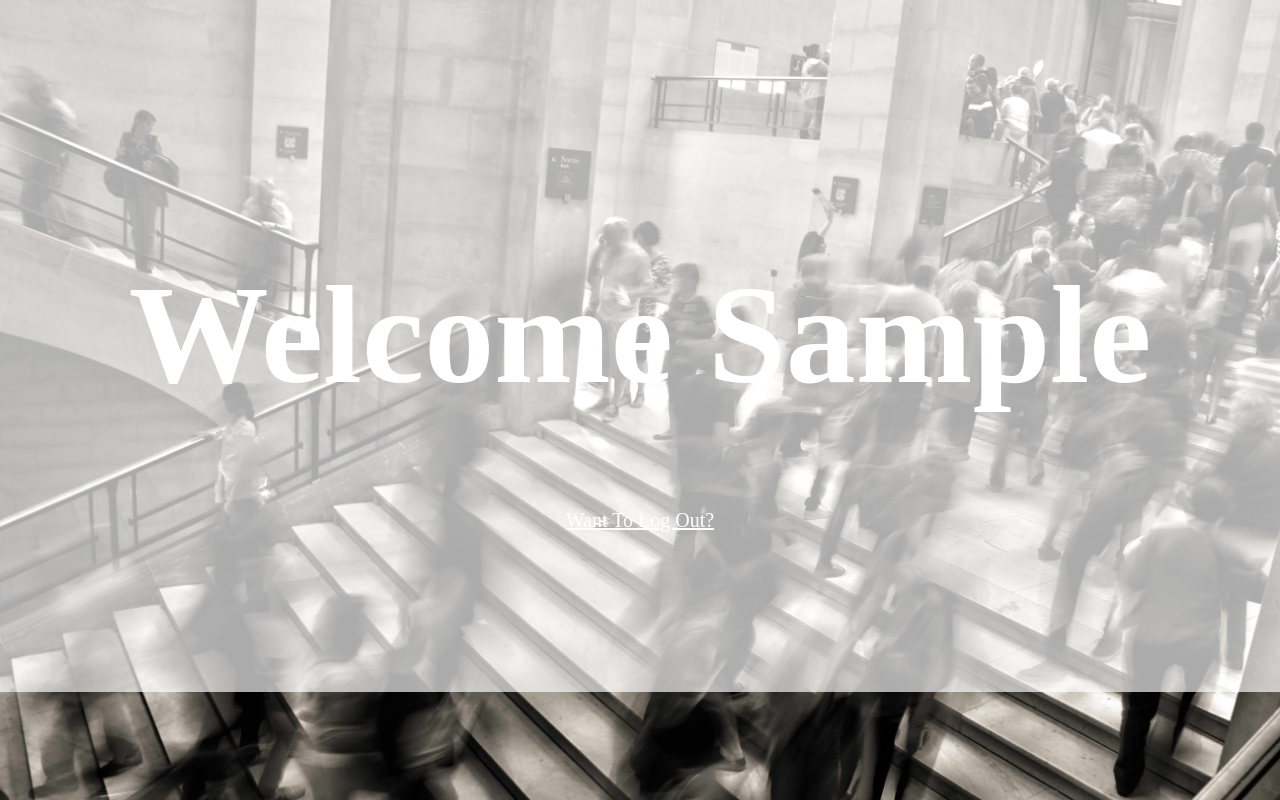
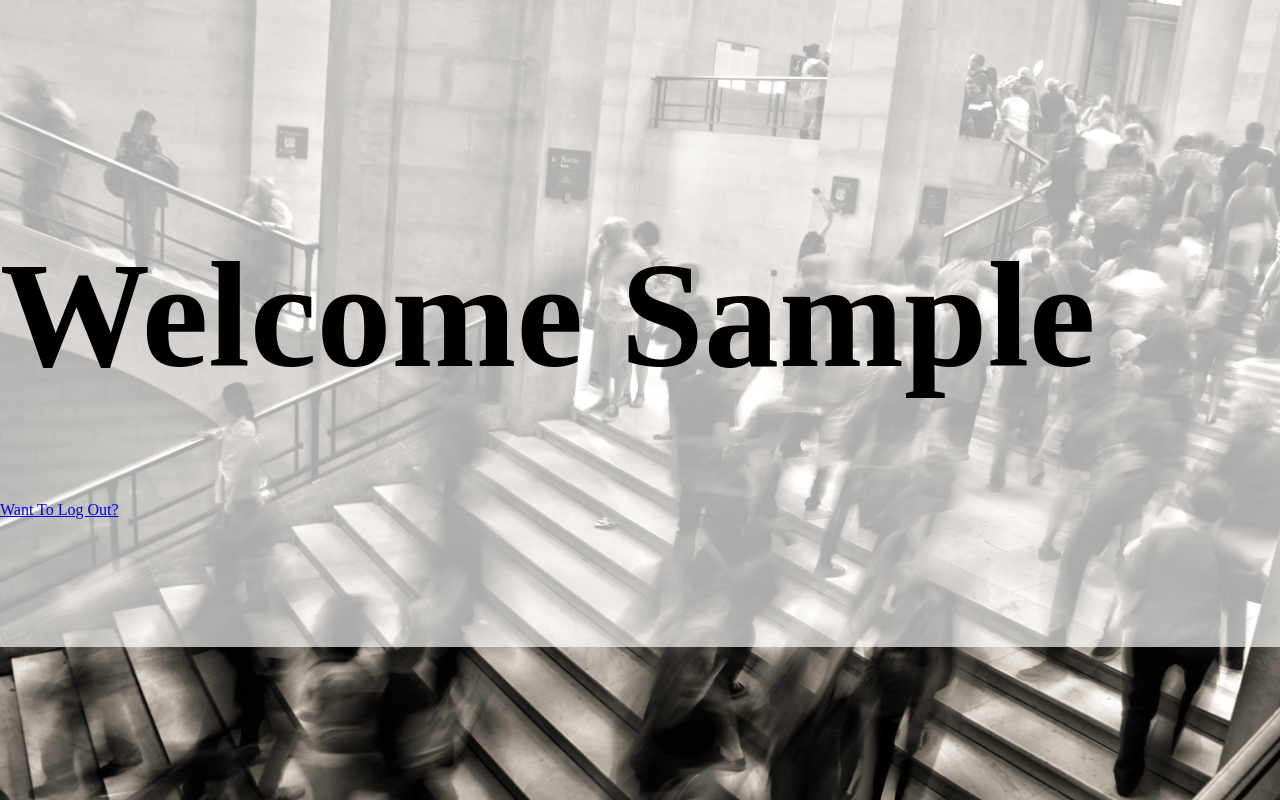
Before and after one commit to teniolona/backend_class, a Django app: page /stuternlogin/ in a window 1280 px wide. Run offline with Django 4.2, Linux system fonts and the light colour scheme; the visitor is signed in with stand-in values (Sample User, id 1).

Commit message:
Revert "Added Changes concerning welcome.html"
This reverts commit 5605c7f2a80211dbd5448616087759ebd270c2fc.

```diff
--- a/stuternlogin/templates/stuternlogin/login.html
+++ b/stuternlogin/templates/stuternlogin/login.html
@@ -17,12 +17,12 @@
                 <input type="checkbox" title="Remember Login">
                 <label class="typography2 text-color1 labels">Remember Me</label><br>
                 <button title="Sign In" class="signInbutton typography3 text-color2" value="Login" type="submit"> Sign In</button><br><br>
-                <a href="{% url 'stuternlogin:create' %}"><button formnovalidate title="Create An Account" type="button" value="Sign Up" class="createButton typography3 text-color3">Create an account</button></a><br><br>
+                <a href="{% url 'stuternlogin:create' %}"><button title="Create An Account" class="createButton typography3 text-color3">Create an account</button></a><br><br>
                 <a href="#forgot-password " class="typography2 text-color3 other-links"><p>Forgot Your Password?</p></a>
                 <a href="#other-problems " class="typography2 text-color3 other-links"><p>Didn't receive confirmation instructions?</p></a>
             </form><br>
             {% if message %}
-                <div style="color: white; background-color:blue; text-align:center; padding: 2px; margin: 0em 2em;"> {{message}} </div>
+                <div style="color: white; background-color:blue; text-align:center; padding: 2px;"> {{message}} </div>
             {% endif %}
         </div>
     </main>
--- a/stuternlogin/templates/stuternlogin/signup.html
+++ b/stuternlogin/templates/stuternlogin/signup.html
@@ -9,16 +9,15 @@
             </div>
             <p class="typography1 text-color1">REGISTER</p>
             <form class="inputs_get">
-                {% csrf_token %}
                 <label class="typography2 text-color1 labels">Email</label><br>
-                <input title="Please fill out this field" placeholder="e.g red@rebeccadaniel.com" type="text" class="typography4"><br><br>
+                <input title="Please fill out this field" placeholder="e.g red@rebeccadaniel.com" type="email" class="typography4"><br><br>
                 <label class="typography2 text-color1 labels">Password</label><br>
                 <input title="Please fill out this field" placeholder="****" type="password" class="typography4"><br>
                 <!-- <input type="checkbox" title="Remember Login"> -->
                 <!-- <label class="typography2 text-color1 labels">Remember Me</label><br> -->
             </form>
             <button title="Sign In" class="signInbutton typography3 text-color2">Sign up as Intern</button><br><br>
-            <a href="{% url 'stuternlogin:login' %}"><button title="Login" class="createButton typography3 text-color3">Already a member? Login</button><br><br></a>
+            <button title="Create An Account" class="createButton typography3 text-color3">Already a member? Login</button><br><br>
             <!-- <a href="#forgot-password " class="typography2 text-color3 other-links"></a> --><p class="typography2 text-color1 other-links">By signing up you agree to our</p>
             <a href="#other-problems " class="typography2 text-color3 other-links"><p>Terms and Privacy Policy</p></a>
         </div>
--- a/stuternlogin/templates/stuternlogin/welcome.html
+++ b/stuternlogin/templates/stuternlogin/welcome.html
@@ -1,10 +1,7 @@
 {% extends "stuternlogin/layout_s.html" %}
 {% load static %}
 {% block body %}
-    <main class="picture_overlay1">
-        <div style="margin: auto 0; padding: 2rem 0;" class="middle-bg">
-            <h1 style="font-size: 140px; text-align: center; font-family: Montserrat; color:white;">Welcome {{username}}</h1>
-            <a href="{% url 'stuternlogin:logout' %}" style="text-align: center; display: block; font-size: 20px; color: white;">Want To Log Out?</a>
-        </div>
-    </main>
+    <h1 style="font-size: 150px;">Welcome {{username}}</h1>
+
+    <a href="{% url 'stuternlogin:logout' %}">Want To Log Out?</a>
 {% endblock %}
--- a/stuternlogin/views.py
+++ b/stuternlogin/views.py
@@ -14,7 +14,7 @@ def index(request):
     })
 
 def createaccount(request):
-    return render(request, 'stuternlogin/signup.html')
+    return render(request, "stuternlogin/signup.html")
 
 def login_user(request) :
     if request.method == "POST":
```
Also changed, not shown: stuternlogin/static/stuternlogin/styles.css (+1 -8 lines), db.sqlite3.
